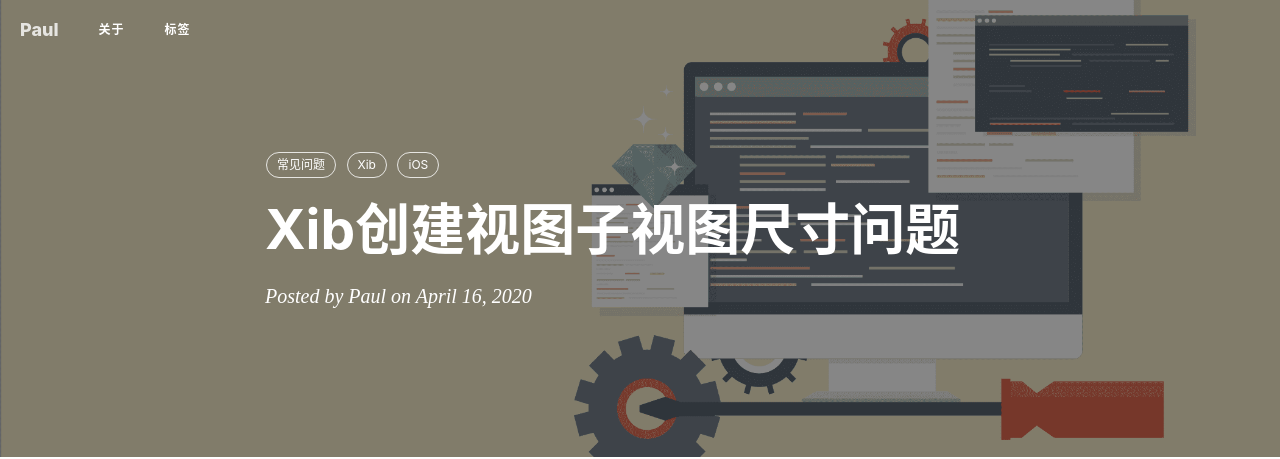
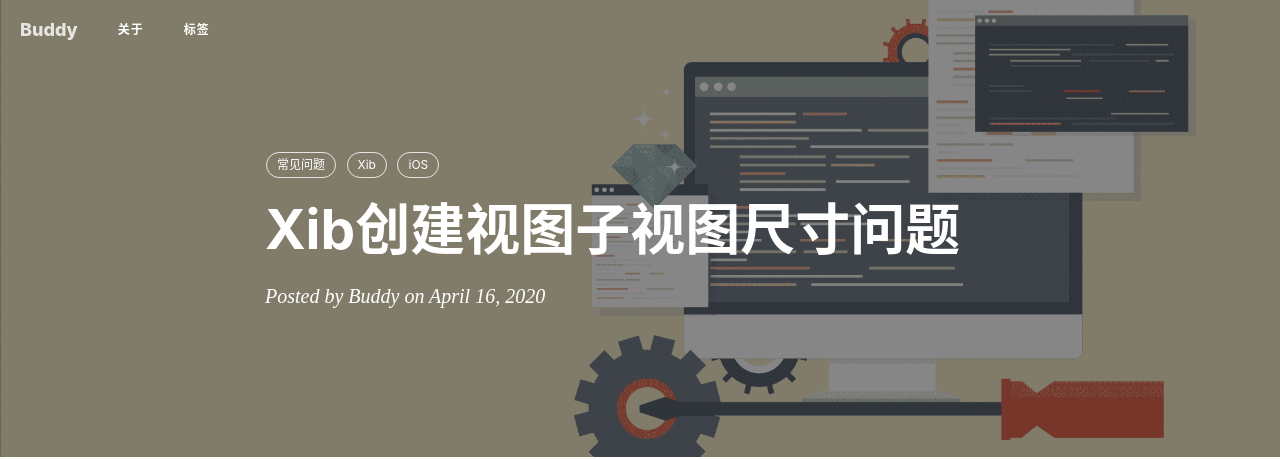
Before and after one commit to BuddyLiu/docs, a Jekyll site: the page built from _posts/2020-04-16-01-Xib创建视图子视图尺寸问题.md, in a window 1280 px wide. Shown: the top 459 px of the page. Built offline with Jekyll 4.4.1, drawn with Linux system fonts in a browser that asks for light colours; nearby versions of some CDN libraries; comment, search, counter and statistics services are not loaded; some of the changed text lies outside the part shown.

Commit message:
改名字

```diff
--- a/_config.yml
+++ b/_config.yml
@@ -5,21 +5,21 @@
 ## 网站作者信息
 author:
   # 网站作者名
-  name: Paul
+  name: Buddy
   # 邮箱地址
   email: 13621905107@163.com
 
 # 这个设置定义了你的网站的标题。这个标题通常会显示在网站的标题栏或者浏览器标签上。
-title: Paul
+title: Buddy
 
 # 描述了你的网站的简短说明。通常被用来描述网站的内容或者主题。
 description: "Daily docs."
 
 # 这个设置指定了你的网站的基础 URL 地址。当你发布网站时，Jekyll 使用这个设置来生成网站内部链接。
-url: "https://paulpaulbobo.github.io/docs"
+url: "https://github.com/BuddyLiu/docs"
 
 # 网站首页地址
-baseurl: "https://paulpaulbobo.github.io/docs"
+baseurl: "https://github.com/BuddyLiu/docs"
 
 # 指定了网站使用的主题。Jekyll 主题是一种预先设计和样式化的模板，用于定义网站的外观和布局。
 theme: jekyll-theme-cayman
@@ -30,7 +30,7 @@ plugins:
   - jekyll-seo-tag
 
 # 标签展示的标题
-SEOTitle: Paul | Docs
+SEOTitle: Buddy | Docs
 
 # 页面顶部图片
 header-img: img/post-bg-debug.jpg
@@ -39,7 +39,7 @@ header-img: img/post-bg-debug.jpg
 keyword: "iOS, Apple, iPhone, 笔记, 技术, swift, OC, Objective-C, Python, 疑难问题, 面试, 计算机, HTML, JS, CSS, vue, .net, 数据结构, 算法"
 
 # 网站代码github地址
-github_repo: "https://github.com/PaulPaulBoBo/docs.git"
+github_repo: "https://github.com/BuddyLiu/docs.git"
 
 # 允许你为不同类型的文档设置默认值。比如你可以设置所有文章的默认布局。
 defaults:
@@ -48,7 +48,7 @@ defaults:
       type: "posts"
     values:
       layout: "post"
-      author: "Paul"
+      author: "Buddy"
       header-img: img/post-bg-debug.png
       catalog: true
 
@@ -60,7 +60,7 @@ defaults:
 sidebar: true
 
 # 头像下方的描述
-sidebar-about-description: "Paul"
+sidebar-about-description: "Buddy"
 
 
 # ------------
@@ -71,13 +71,13 @@ sidebar-about-description: "Paul"
 RSS: true
 
 # github用户名
-github_username: PaulPaulBoBo
+github_username: BuddyLiu
 
 # 简书用户ID
 jianshu_username: 327fb570a3e8
 
 #博客园用户名
-bokeyuan_username: PaulpauL
+bokeyuan_username: Buddy
 
 # ------------
 # Jekyll 构建设置
--- a/_posts/2020-04-16-01-Xib创建视图子视图尺寸问题.md
+++ b/_posts/2020-04-16-01-Xib创建视图子视图尺寸问题.md
@@ -17,14 +17,14 @@ tags:
 
 约束分两种，autolayout和autoresizing，我们一般会选择autolayout来约束控件，但是，即使加上autolayout，问题还是会出现。
 问题出在了autoresizing上，先看下图
-![](https://paulpaulbobo.github.io/docs/img/3061217-3e807e7602bfcd29.png)
+![](https://github.com/BuddyLiu/docs/img/3061217-3e807e7602bfcd29.png)
 
 此时查看视图的autoresizing是下面这种情况：
-![](https://paulpaulbobo.github.io/docs/img/3061217-b11f31c80ff50e2c.png)
+![](https://github.com/BuddyLiu/docs/img/3061217-b11f31c80ff50e2c.png)
 但是既然是自定义视图，就要修改视图的尺寸，所以下面这个属性的设置是必须的
-![img](https://paulpaulbobo.github.io/docs/img/3061217-1350ac8dd6c224ee.png)
+![img](https://github.com/BuddyLiu/docs/img/3061217-1350ac8dd6c224ee.png)
 设置完这个属性，我们再回过来看autoresizing
-![image.png](https://paulpaulbobo.github.io/docs/img/3061217-b4e1d2a4ab625cff.png)
+![image.png](https://github.com/BuddyLiu/docs/img/3061217-b4e1d2a4ab625cff.png)
 
 UIViewAutoresizingFlexibleLeftMargin--自动调整view与父视图左边距，以保证右边距不变
 UIViewAutoresizingFlexibleWidth--自动调整view的宽度，保证左边距和右边距不变
@@ -54,6 +54,6 @@ autoresizing 的详解
 
 [密码口袋](%20https://apps.apple.com/cn/app/密码口袋/id1469018173 "密码口袋")
 
-![](https://paulpaulbobo.github.io/docs/img/3061217-899dd1d8899b0d08.png)
+![](https://github.com/BuddyLiu/docs/img/3061217-899dd1d8899b0d08.png)
 
-![](https://paulpaulbobo.github.io/docs/img/3061217-4892243fbfd5dc99.png)
+![](https://github.com/BuddyLiu/docs/img/3061217-4892243fbfd5dc99.png)
--- a/about.html
+++ b/about.html
@@ -1,7 +1,7 @@
 ---
 layout: page
 title: 关于
-description: "Hey, this is Paul."
+description: "Hey, this is Buddy."
 header-img: "img/post-bg-debug.png"
 ---
 
@@ -12,11 +12,11 @@ header-img: "img/post-bg-debug.png"
     <blockquote><p>冰冻三尺 非一日之寒<br>
     积土成山 非斯须之作</p></blockquote>
 
-    <p>Hey，我是<strong>Paul</strong></p>
+    <p>Hey，我是<strong>Buddy</strong></p>
 
     <p>
         这是我的个人博客。在GitHub主页
-        <a href="https://github.com/PaulPaulBoBo/">
+        <a href="https://github.com/BuddyLiu/">
             GitHub
         </a>
         。
```
Also changed, not shown: _posts/2020-04-16-02-完全自定制的AlertView，想怎么玩就怎么玩O(∩_∩)O哈哈~.md (+5 -5 lines), _posts/2020-04-22-01-Mac+Apache 搭建本地文件服务器.md (+2 -2 lines), package.json (+6 -6 lines), pwa/manifest.json.
